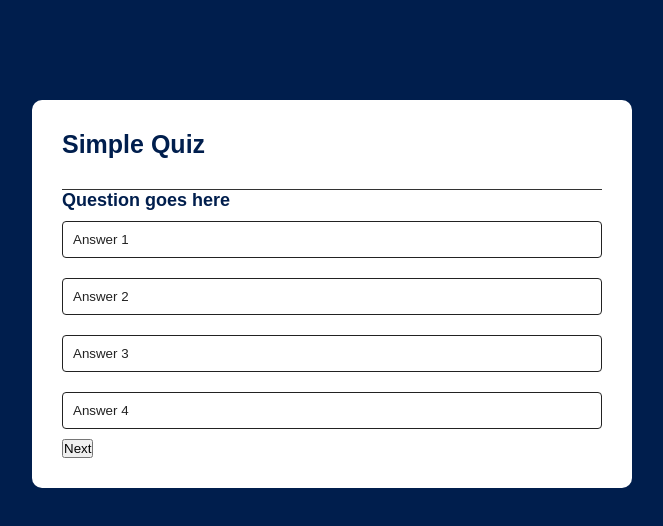
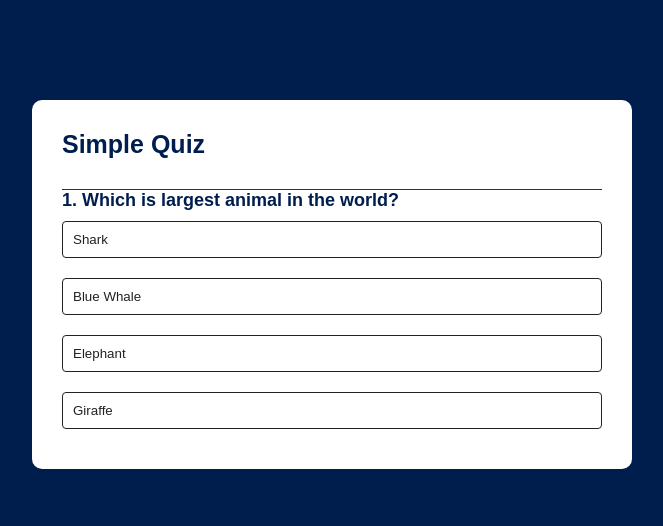
Before and after one commit to developer-rak/Quiz-App, a plain HTML site: page index.html in a window 1280 px wide. Shown: the whole page, without its empty margins (308-971 px from the left). Drawn offline with Linux system fonts and the light colour scheme.

Commit message:
added javascript and some style

```diff
--- a/main.js
+++ b/main.js
@@ -0,0 +1,136 @@
+const question = [{
+        // Q1
+        question: "Which is largest animal in the world?",
+        answers: [{
+                text: "Shark",
+                correct: false
+            },
+            {
+                text: "Blue Whale",
+                correct: true
+            },
+            {
+                text: "Elephant",
+                correct: false
+            },
+            {
+                text: "Giraffe",
+                correct: false
+            },
+        ]
+    },
+    {
+        // Q2
+        question: "Which is the smallest country in the world?",
+        answers: [{
+                text: "Vatican City",
+                correct: true
+            },
+            {
+                text: "Bhutan",
+                correct: false
+            },
+            {
+                text: "Nepal",
+                correct: false
+            },
+            {
+                text: "Sri Lanka",
+                correct: false
+            },
+        ]
+    },
+    {
+        // Q3
+        question: "Whtch is the largest desert in the world?",
+        answers: [{
+                text: "Sahara",
+                correct: true
+            },
+            {
+                text: "Cholistan",
+                correct: false
+            },
+            {
+                text: "Thar",
+                correct: false
+            },
+            {
+                text: "Antarctica",
+                correct: false
+            },
+        ]
+    },
+    {
+        // Q4
+        question: "Which is smallest content in the world?",
+        answers: [{
+                text: "Asia",
+                correct: false
+            },
+            {
+                text: "Australia",
+                correct: true
+            },
+            {
+                text: "Urope",
+                correct: false
+            },
+            {
+                text: "Africa",
+                correct: false
+            },
+        ]
+    }
+];
+
+const questionElement = document.getElementById("question");
+const answerButtons = document.getElementById("ans-btn");
+const nextButton = document.getElementById("next-btn");
+
+let currentQuestionIndex = 0;
+let score = 0;
+
+function startQuiz() {
+    currentQuestionIndex = 0;
+    score = 0;
+    nextButton.innerHTML = "Next";
+    showQuestion();
+}
+
+function showQuestion() {
+    resetState();
+    let currentQuestion = question[currentQuestionIndex];
+    let questionNo = currentQuestionIndex + 1;
+    questionElement.innerHTML = questionNo + ". " + currentQuestion.question;
+
+    currentQuestion.answers.forEach(answer => {
+        const button = document.createElement("button");
+        button.innerHTML = answer.text;
+        button.classList.add("btn");
+        answerButtons.appendChild(button);
+        if (answer.correct) {
+            button.dataset.correct = answer.correct;
+        }
+        button.addEventListener("click", selectAnswer);
+    });
+}
+
+function resetState() {
+    nextButton.style.display = "none";
+    while (answerButtons.firstChild) {
+        answerButtons.removeChild(answerButtons.firstChild);
+    }
+}
+
+function selectAnswer(e) {
+    const selectedBtn = e.target;
+    const isCorrect = selectedBtn.dataset.correct === "true";
+    if (isCorrect) {
+        selectedBtn.classList.add("correct");
+    } else {
+        selectedBtn.classList.add("incorrect");
+    }
+}
+
+startQuiz();
--- a/style.css
+++ b/style.css
@@ -49,3 +49,24 @@ body {
     background: #222;
     color: #fff;
 }
+
+#next-btn {
+    background: #001e4d;
+    color: #fff;
+    font-weight: 500;
+    width: 150px;
+    border: 0;
+    padding: 10px;
+    margin: 20px auto 0;
+    border-radius: 4px;
+    cursor: pointer;
+    display: none;
+}
+
+.correct {
+    background: #9aeabc;
+}
+
+.incorrect {
+    background: #ff9393;
+}
```
